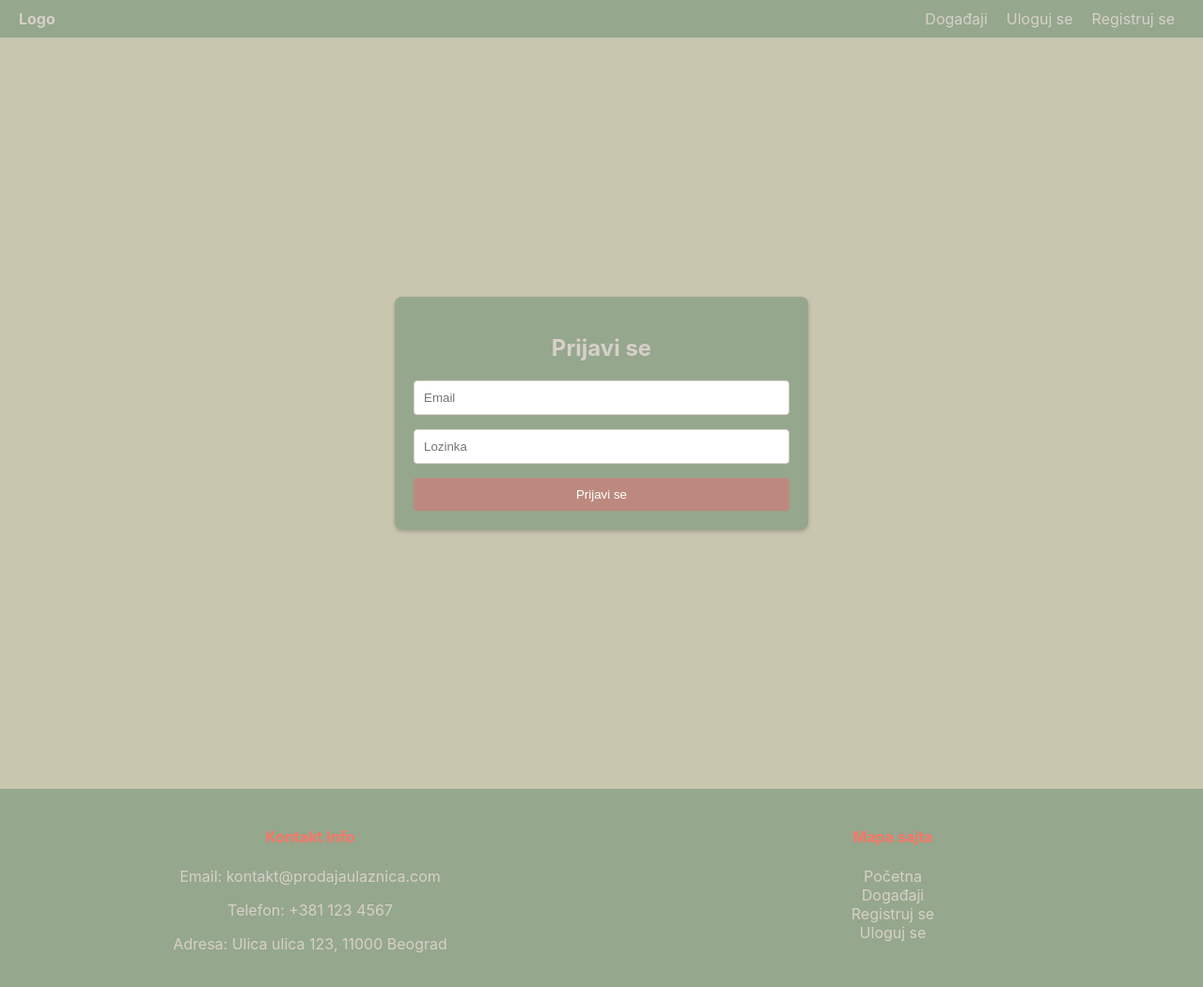
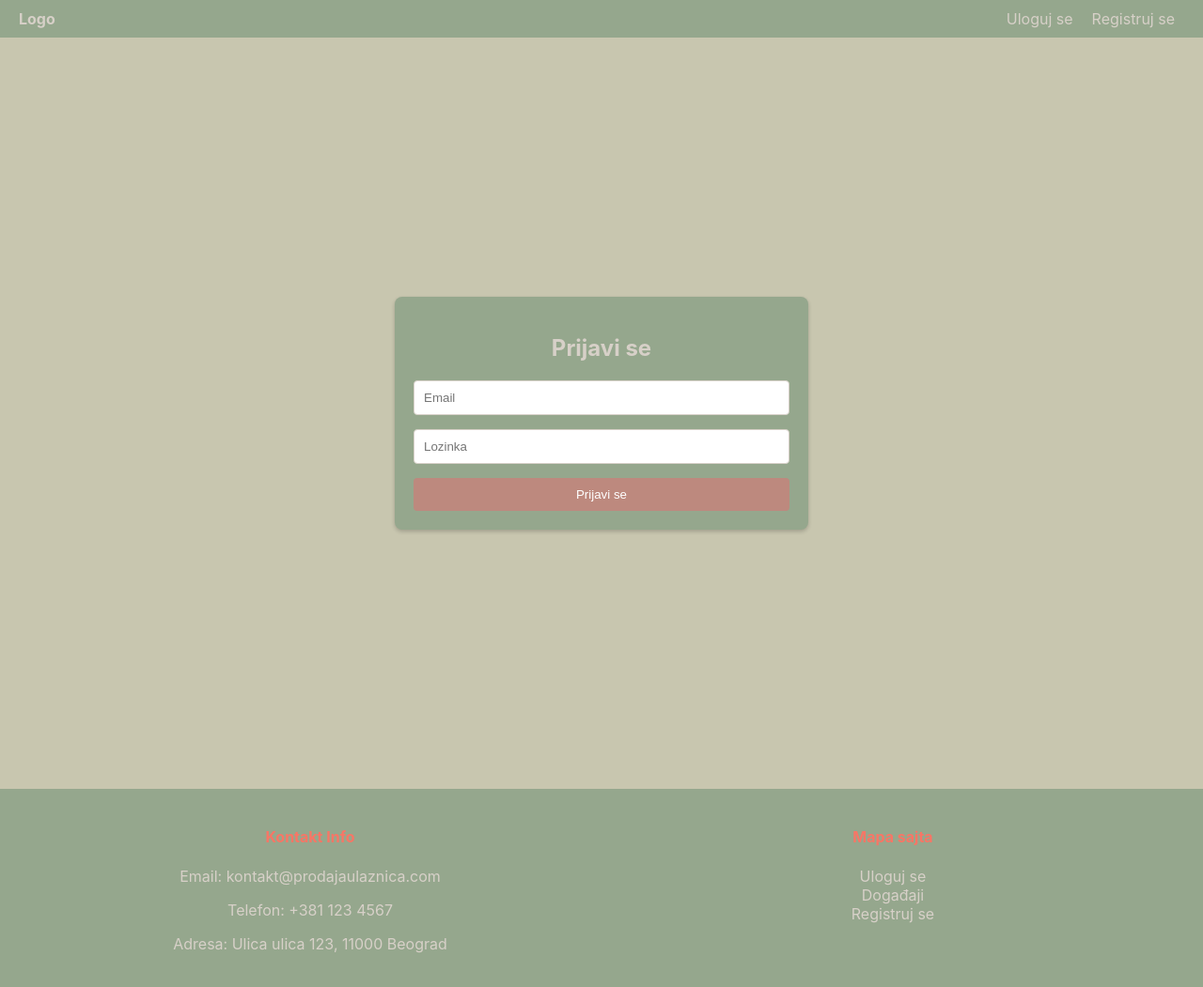
Before and after one commit to elab-development/internet-tehnologije-projekat-prodajaulaznica_2020_0286, a React (Create React App) app in the folder reactapp/: page / in a window 1280 px wide. Shown: the whole page at 94% size. Built offline with nearby package versions, Linux system fonts and the light colour scheme.

Commit message:
dodata logout opcija

```diff
--- a/reactapp/src/App.js
+++ b/reactapp/src/App.js
@@ -6,14 +6,16 @@ import Navbar from './components/Navbar';
 import Register from './components/Register';
 import Login from './components/Login';
 import Footer from './components/Footer';
+import { useState } from 'react';
 
 function App() {
+  const [token,setToken]= useState(null);
   return (
     <div className="App">
     <Router>
-        <Navbar />
+        <Navbar setToken={setToken} token={token}/>
         <Routes>
-          <Route path="/" element={<Login />} />
+          <Route path="/" element={<Login token={token} setToken={setToken}/>} />
           <Route path="/dogadjaji" element={<Dogadjaji />} />
           <Route path="/register" element={<Register />} />
 
--- a/reactapp/src/components/Footer.jsx
+++ b/reactapp/src/components/Footer.jsx
@@ -15,10 +15,10 @@ const Footer = () => {
                 <div className="footer-section">
                     <h4>Mapa sajta</h4>
                     <ul className="footer-links">
-                        <li><Link to="/">Početna</Link></li>
+                        <li><Link to="/">Uloguj se</Link></li>
                         <li><Link to="/dogadjaji">Događaji</Link></li>
                         <li><Link to="/register">Registruj se</Link></li>
-                        <li><Link to="/login">Uloguj se</Link></li>
+
                     </ul>
                 </div>
             </div>
--- a/reactapp/src/components/Login.jsx
+++ b/reactapp/src/components/Login.jsx
@@ -3,7 +3,7 @@ import axios from 'axios';
 import { useNavigate } from 'react-router-dom';
 import './Login.css';
 
-const Login = () => {
+const Login = ({token,setToken}) => {
     const [credentials, setCredentials] = useState({
         email: '',
         password: '',
@@ -19,6 +19,7 @@ const Login = () => {
         try {
             const response = await axios.post('http://127.0.0.1:8000/api/login', credentials);
             localStorage.setItem('authToken', response.data.token);
+            setToken(response.data.token);
             navigate('/dogadjaji');
         } catch (error) {
             console.error('Greška prilikom prijavljivanja', error.response.data);
--- a/reactapp/src/components/Navbar.jsx
+++ b/reactapp/src/components/Navbar.jsx
@@ -1,18 +1,38 @@
 import React from 'react';
 import { useNavigate } from 'react-router-dom';
+import axios from 'axios';
 import './Navbar.css';
 
-const Navbar = () => {
+const Navbar = ({token,setToken}) => {
     const navigate = useNavigate();
+
+    const handleLogout = async () => {
+        const token = localStorage.getItem('authToken');
+
+
+            try {
+                await axios.post('http://127.0.0.1:8000/api/logout', {}, {
+                    headers: {
+                        'Authorization': `Bearer ${token}`
+                    }
+                });
+                sessionStorage.removeItem('token');
+                setToken(null);
+                navigate('/');
+            } catch (error) {
+                console.error('Došlo je do greške prilikom odjavljivanja', error);
+            }
+
+    };
 
     return (
         <nav className="navbar">
             <div className="nav-logo" onClick={() => navigate('/')}>Logo</div>
             <div className="nav-items">
-
-                <div onClick={() => navigate('/dogadjaji')}>Događaji</div>
-                <div onClick={() => navigate('/login')}>Uloguj se</div>
-                <div onClick={() => navigate('/register')}>Registruj se</div>
+                {token &&  <div onClick={() => navigate('/dogadjaji')}>Događaji</div>}
+                {!token && <div onClick={() => navigate('/')}>Uloguj se</div>}
+                {!token &&  <div onClick={() => navigate('/register')}>Registruj se</div>}
+                {token && <div onClick={handleLogout}>Logout</div>}
             </div>
         </nav>
     );
```
Also changed, not shown: 1 other file (tests, documents, lock files or other folders).
